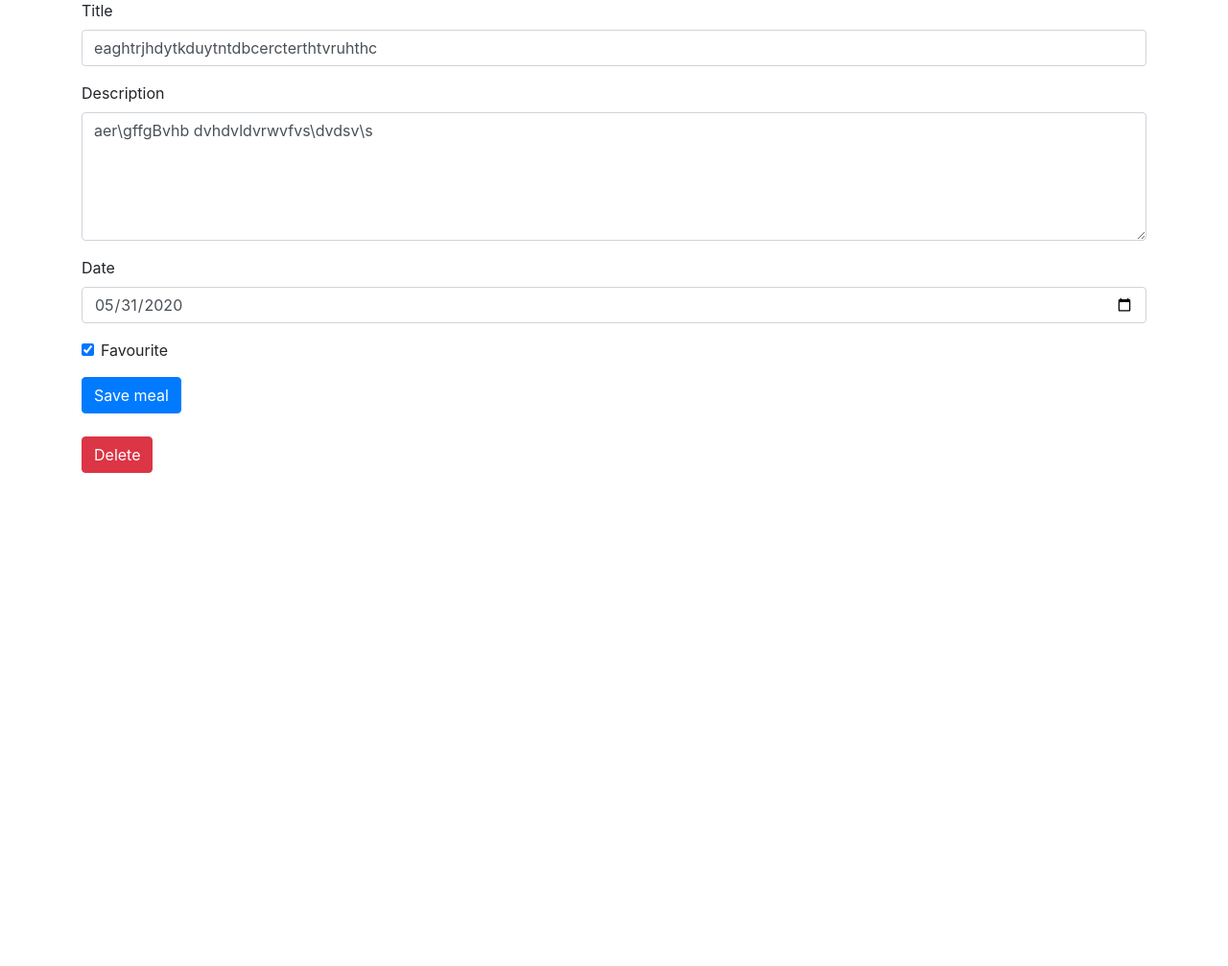
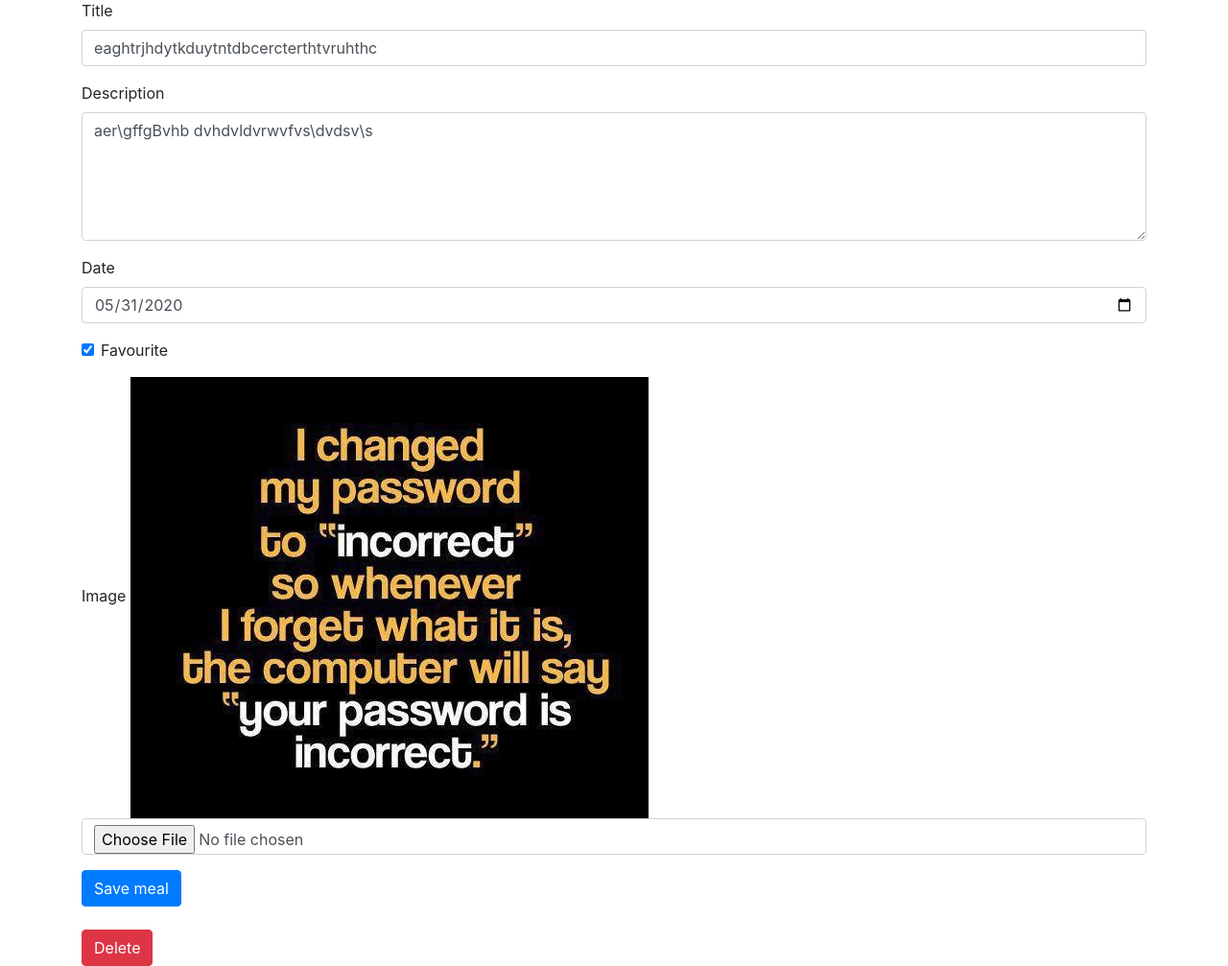
Before and after one commit to SaiKasam159/YumYum-website, a Django app: page /viewmeal/70 in a window 1280 px wide. Shown: the part 161-1168 px from the top of the page at 96% size. Before the commit the page ends 654 px from the top, so only its background shows below. Run offline with Django 3.2, Linux system fonts and the light colour scheme; a user stored in the database is signed in; data comes from the database, SQL or seed files in the repository; both versions use the stored data as it was after the commit; some libraries are stand-ins or nearby versions.

Commit message:
new changes with image upload

```diff
--- a/fooddiary/forms.py
+++ b/fooddiary/forms.py
@@ -5,7 +5,7 @@ from .models import Meal,Activity
 class MealForm(ModelForm):
     class Meta():
         model = Meal
-        fields = ['nameOfMeal', 'descriptionOfMeal', 'date','favourite']
+        fields = ['nameOfMeal', 'descriptionOfMeal', 'date','favourite','image']
 
 class ActivityForm(ModelForm):
     class Meta():
--- a/fooddiary/models.py
+++ b/fooddiary/models.py
@@ -5,6 +5,7 @@ class Meal(models.Model):
     descriptionOfMeal = models.TextField(max_length=500, blank=True)
     date = models.DateField(auto_now_add=False ,auto_now=False, null=True, blank=True)
     favourite = models.BooleanField(default=False)
+    image = models.ImageField(null = True, blank=True , upload_to='fooddiary/images')
     user = models.ForeignKey(User, on_delete=models.CASCADE)
 
     def __str__(self):
@@ -17,6 +18,7 @@ class Activity(models.Model):
     activity = models.CharField(max_length=50)
     description = models.TextField(max_length=500, blank=True)
     date = models.DateField(auto_now_add=False ,auto_now=False, null=True, blank=True)
+    image = models.ImageField(null = True, blank=True , upload_to='fooddiary/images')
     user = models.ForeignKey(User, on_delete=models.CASCADE)
 
     def __str__(self):
--- a/fooddiary/templates/fooddiary/createactivity.html
+++ b/fooddiary/templates/fooddiary/createactivity.html
@@ -30,7 +30,10 @@
                     <label for="date">Date</label>
                     <input type="date" name="date" class="form-control" id="Date" required>
                 </div>
-
+                <div class="form-group">
+                    <label for="image">Image</label>
+                    <input type="file" name="image" class="form-control" id="Image" >
+                </div>
 
                 <button type="submit" class="btn btn-success ">Create</button>
             </form>
--- a/fooddiary/templates/fooddiary/createmeal.html
+++ b/fooddiary/templates/fooddiary/createmeal.html
@@ -38,7 +38,10 @@
                     <input type="checkbox" name="favourite" class="form-check-input" id="favourite">
                     <label class="form-check-label" for="favourite">Favourite</label>
                 </div>
-
+				<div class="form-group">
+					<label for="image">Image</label>
+					<input type="file" name="image" class="form-control" id="Image" >
+				</div>
                 <button type="submit" class="btn btn-success ">Create</button>
             </form>
         </div>
--- a/fooddiary/templates/fooddiary/viewactivity.html
+++ b/fooddiary/templates/fooddiary/viewactivity.html
@@ -22,7 +22,10 @@
         <label for="date">Date</label>
         <input type="date" name="date" class="form-control" id="Date" value="{{ activity.date|date:'Y-m-d' }}">
     </div>
-
+    <div class="form-group">
+        <label for="image">Image</label>
+        <input type="file" name="image" class="form-control" id="Image" value="{{ activity.image }}">
+    </div>
 
     <button type="submit" class="btn btn-success ">Save Activity</button>
 </form>
--- a/fooddiary/templates/fooddiary/viewmea1l.html
+++ b/fooddiary/templates/fooddiary/viewmea1l.html
@@ -29,6 +29,11 @@
         <input type="checkbox" name="favourite" class="form-check-input" id="favourite" {% if meal.favourite %}checked{% endif %}>
         <label class="form-check-label" for="favourite">Favourite</label>
     </div>
+	<div class="form-group">
+        <label for="image">Image</label>
+        <img src='/media/fooddiary/images/passwords.jpeg'>
+        <input type="file" name="image" class="form-control" id="Image" value="{{ meal.image }}">
+    </div>
 
 
     <button type="submit"  class="btn btn-primary">Save meal</button>
--- a/yumyum/settings.py
+++ b/yumyum/settings.py
@@ -121,7 +121,9 @@ USE_TZ = True
 STATIC_URL = '/static/'
 STATIC_ROOT = os.path.join(BASE_DIR,'static')
 LOGIN_URL = '/login/'
-MEDIA_ROOT = os.path.join(BASE_DIR,'media')
+
+MEDIA_URL = '/media/'
+MEDIA_ROOT = os.path.join(BASE_DIR, 'media')
 
 try:
     from .local_settings import*
--- a/yumyum/urls.py
+++ b/yumyum/urls.py
@@ -16,6 +16,8 @@ Including another URLconf
 from django.contrib import admin
 from django.urls import path
 from fooddiary import views
+from django.conf.urls.static import static
+from django.conf import settings
 
 urlpatterns = [
     path('admin/', admin.site.urls),
@@ -34,3 +36,6 @@ urlpatterns = [
     path('weekmeal', views.weekmeal, name='weekmeal'),
     path('favourite', views.favourite, name='favourite'),
 ]
+
+
+urlpatterns += static(settings.MEDIA_URL, document_root=settings.MEDIA_ROOT)
```
Also changed, not shown: fooddiary/admin.py (+6 -2 lines), db.sqlite3, fooddiary/migrations/0014_meal_image.py (added), fooddiary/migrations/0015_auto_20200607_1513.py (added), fooddiary/migrations/0016_activity_image.py (added), media/fooddiary/images/passwords.jpeg (added).
